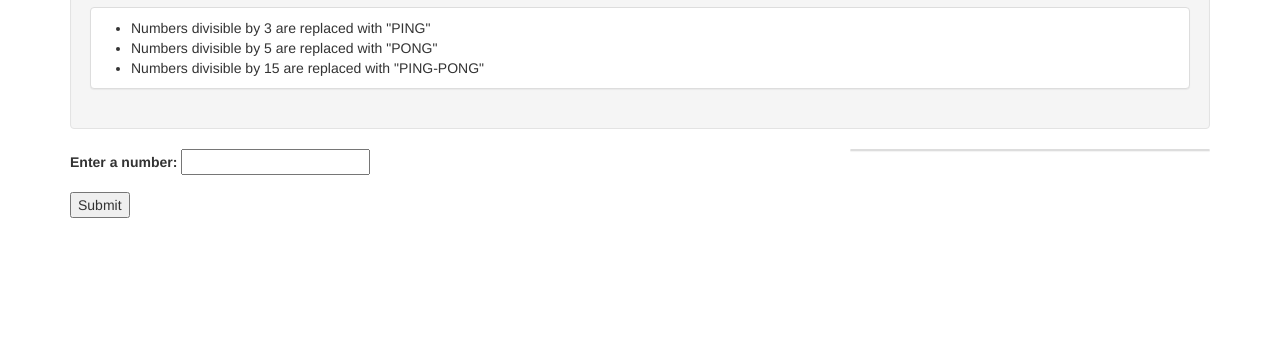
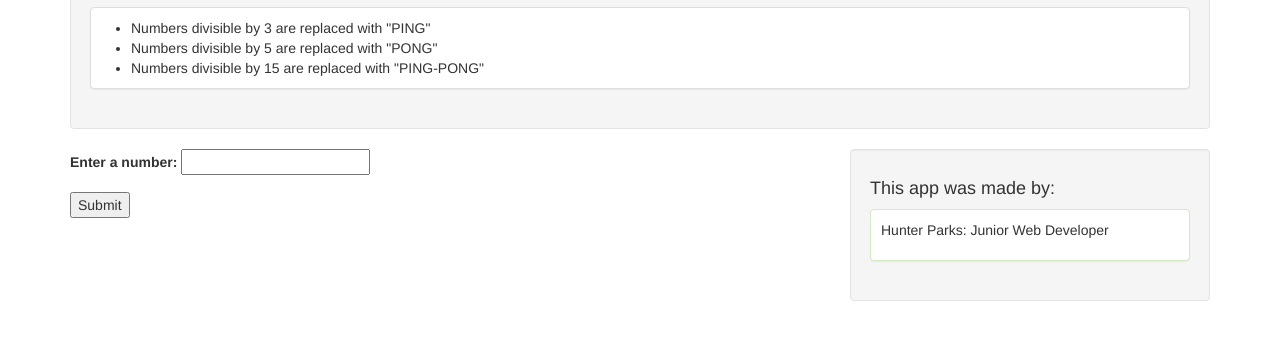
Before and after one commit to HunterTParks/Ping-pong, a plain HTML site: page index.html in a window 1280 px wide. Shown: the part 126-466 px from the top of the page. Drawn offline with Linux system fonts and the light colour scheme.

Commit message:
Add CSS styling.

```diff
--- a/css/styles.css
+++ b/css/styles.css
@@ -1,7 +1,23 @@
 .panel panel-default{
   border-radius: 20px;
+}
+
+body {
+  /*background-color: inherit;*/
+}
+
+.container {
+  /*background-color: inherit;*/
+}
+
+.well {
+  /*background-color: inherit;*/
 }
 
 #numbersList {
   padding-top: 10px;
 }
+
+#info {
+  padding: 10px;
+}
--- a/index.html
+++ b/index.html
@@ -42,8 +42,11 @@
           </ul>
         </div>
         <div class = "col-md-4">
-          <div class = "panel panel-default" id = "info">
-
+          <div class = "well">
+            <h4>This app was made by:</h4>
+            <div class = "panel panel-success" id = "info">
+              <p>Hunter Parks: Junior Web Developer</p>
+            </div>
           </div>
         </div>
       </div>
```
